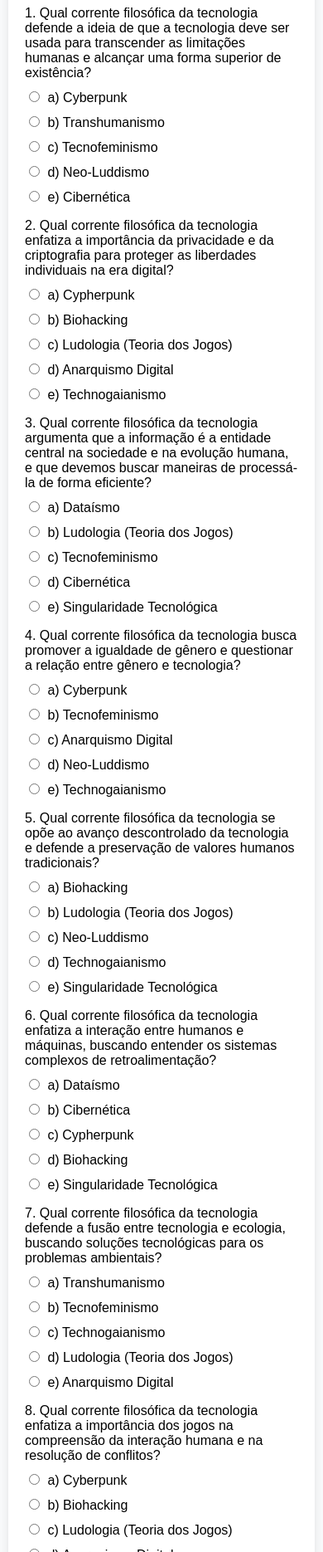
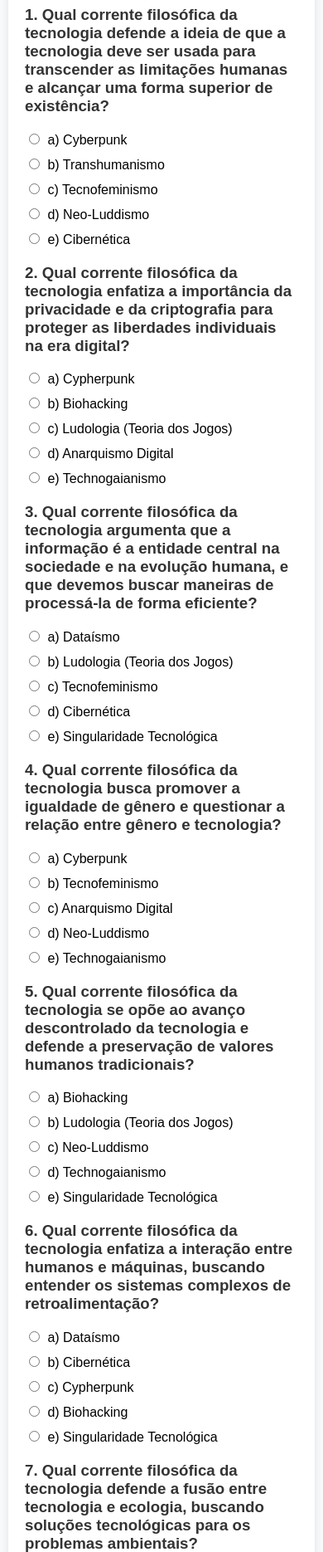
Before and after one commit to RAVELLSL/lista-de-exercicios-correntesfilosoficasdatecnologia, a plain HTML site: page index.html in a window 390 px wide. Shown: the part 130-2000 px from the top of the page at 83% size. Drawn offline with Linux system fonts and the light colour scheme.

Commit message:
Update index.html

```diff
--- a/index.html
+++ b/index.html
@@ -76,6 +76,7 @@
   h3 {
     margin-top: 20px;
     color: #333;
+    font-weight: bold; /* Adicionado negrito às perguntas */
   }
 
   p {
@@ -178,7 +179,11 @@
         box-sizing: border-box; /* Garante que padding e borda sejam incluídos na largura total */
     }
 
-    h1, h3, p, label {
+    h1 {
+        text-align: center; /* Centraliza o título */
+    }
+
+    h3, p, label {
         text-align: left;
     }
 
@@ -201,7 +206,7 @@
   <div class="main-content" id="main-content">
     <h1>Caderno de Exercícios</h1>
     <form id="exercises-form">
-      <p>1. Qual corrente filosófica da tecnologia defende a ideia de que a tecnologia deve ser usada para transcender as limitações humanas e alcançar uma forma superior de existência?</p>
+      <h3>1. Qual corrente filosófica da tecnologia defende a ideia de que a tecnologia deve ser usada para transcender as limitações humanas e alcançar uma forma superior de existência?</h3>
       <label>
         <input type="radio" name="q1" value="a"> a) Cyberpunk
       </label>
@@ -218,7 +223,7 @@
         <input type="radio" name="q1" value="e"> e) Cibernética
       </label>
 
-      <p>2. Qual corrente filosófica da tecnologia enfatiza a importância da privacidade e da criptografia para proteger as liberdades individuais na era digital?</p>
+      <h3>2. Qual corrente filosófica da tecnologia enfatiza a importância da privacidade e da criptografia para proteger as liberdades individuais na era digital?</h3>
       <label>
         <input type="radio" name="q2" value="a"> a) Cypherpunk
       </label>
@@ -235,7 +240,7 @@
         <input type="radio" name="q2" value="e"> e) Technogaianismo
       </label>
 
-      <p>3. Qual corrente filosófica da tecnologia argumenta que a informação é a entidade central na sociedade e na evolução humana, e que devemos buscar maneiras de processá-la de forma eficiente?</p>
+      <h3>3. Qual corrente filosófica da tecnologia argumenta que a informação é a entidade central na sociedade e na evolução humana, e que devemos buscar maneiras de processá-la de forma eficiente?</h3>
       <label>
         <input type="radio" name="q3" value="a"> a) Dataísmo
       </label>
@@ -252,7 +257,7 @@
         <input type="radio" name="q3" value="e"> e) Singularidade Tecnológica
       </label>
 
-      <p>4. Qual corrente filosófica da tecnologia busca promover a igualdade de gênero e questionar a relação entre gênero e tecnologia?</p>
+      <h3>4. Qual corrente filosófica da tecnologia busca promover a igualdade de gênero e questionar a relação entre gênero e tecnologia?</h3>
       <label>
         <input type="radio" name="q4" value="a"> a) Cyberpunk
       </label>
@@ -269,7 +274,7 @@
         <input type="radio" name="q4" value="e"> e) Technogaianismo
       </label>
 
-      <p>5. Qual corrente filosófica da tecnologia se opõe ao avanço descontrolado da tecnologia e defende a preservação de valores humanos tradicionais?</p>
+      <h3>5. Qual corrente filosófica da tecnologia se opõe ao avanço descontrolado da tecnologia e defende a preservação de valores humanos tradicionais?</h3>
       <label>
         <input type="radio" name="q5" value="a"> a) Biohacking
       </label>
@@ -286,7 +291,7 @@
         <input type="radio" name="q5" value="e"> e) Singularidade Tecnológica
       </label>
 
-      <p>6. Qual corrente filosófica da tecnologia enfatiza a interação entre humanos e máquinas, buscando entender os sistemas complexos de retroalimentação?</p>
+      <h3>6. Qual corrente filosófica da tecnologia enfatiza a interação entre humanos e máquinas, buscando entender os sistemas complexos de retroalimentação?</h3>
       <label>
         <input type="radio" name="q6" value="a"> a) Dataísmo
       </label>
@@ -303,7 +308,7 @@
         <input type="radio" name="q6" value="e"> e) Singularidade Tecnológica
       </label>
 
-      <p>7. Qual corrente filosófica da tecnologia defende a fusão entre tecnologia e ecologia, buscando soluções tecnológicas para os problemas ambientais?</p>
+      <h3>7. Qual corrente filosófica da tecnologia defende a fusão entre tecnologia e ecologia, buscando soluções tecnológicas para os problemas ambientais?</h3>
       <label>
         <input type="radio" name="q7" value="a"> a) Transhumanismo
       </label>
@@ -320,7 +325,7 @@
         <input type="radio" name="q7" value="e"> e) Anarquismo Digital
       </label>
 
-      <p>8. Qual corrente filosófica da tecnologia enfatiza a importância dos jogos na compreensão da interação humana e na resolução de conflitos?</p>
+      <h3>8. Qual corrente filosófica da tecnologia enfatiza a importância dos jogos na compreensão da interação humana e na resolução de conflitos?</h3>
       <label>
         <input type="radio" name="q8" value="a"> a) Cyberpunk
       </label>
@@ -337,7 +342,7 @@
         <input type="radio" name="q8" value="e"> e) Singularidade Tecnológica
       </label>
 
-      <p>9. Qual corrente filosófica da tecnologia acredita na criação de sociedades descentralizadas e na autonomia individual por meio da tecnologia?</p>
+      <h3>9. Qual corrente filosófica da tecnologia acredita na criação de sociedades descentralizadas e na autonomia individual por meio da tecnologia?</h3>
       <label>
         <input type="radio" name="q9" value="a"> a) Cypherpunk
       </label>
@@ -354,7 +359,7 @@
         <input type="radio" name="q9" value="e"> e) Singularidade Tecnológica
       </label>
 
-      <p>10. Qual corrente filosófica da tecnologia especula sobre o momento em que a inteligência artificial ultrapassará a inteligência humana, resultando em mudanças drásticas na sociedade?</p>
+      <h3>10. Qual corrente filosófica da tecnologia especula sobre o momento em que a inteligência artificial ultrapassará a inteligência humana, resultando em mudanças drásticas na sociedade?</h3>
       <label>
         <input type="radio" name="q10" value="a"> a) Transhumanismo
       </label>
@@ -394,66 +399,66 @@ function loadContent(theme) {
     case 'correntes_filosoficas':
       content += '<h1>Correntes Filosóficas da Tecnologia</h1>';
       content += '<form id="exercises-form">';
-      content += '<p>1. Qual corrente filosófica da tecnologia defende a ideia de que a tecnologia deve ser usada para transcender as limitações humanas e alcançar uma forma superior de existência?</p>';
+      content += '<h3>1. Qual corrente filosófica da tecnologia defende a ideia de que a tecnologia deve ser usada para transcender as limitações humanas e alcançar uma forma superior de existência?</h3>';
       content += '<label><input type="radio" name="q1" value="a"> a) Cyberpunk</label>';
       content += '<label><input type="radio" name="q1" value="b"> b) Transhumanismo</label>';
       content += '<label><input type="radio" name="q1" value="c"> c) Tecnofeminismo</label>';
       content += '<label><input type="radio" name="q1" value="d"> d) Neo-Luddismo</label>';
       content += '<label><input type="radio" name="q1" value="e"> e) Cibernética</label>';
-      content += '<p>2. Qual corrente filosófica da tecnologia enfatiza a importância da privacidade e da criptografia para proteger as liberdades individuais na era digital?</p>';
+      content += '<h3>2. Qual corrente filosófica da tecnologia enfatiza a importância da privacidade e da criptografia para proteger as liberdades individuais na era digital?</h3>';
       content += '<label><input type="radio" name="q2" value="a"> a) Cypherpunk</label>';
       content += '<label><input type="radio" name="q2" value="b"> b) Biohacking</label>';
       content += '<label><input type="radio" name="q2" value="c"> c) Ludologia (Teoria dos Jogos)</label>';
       content += '<label><input type="radio" name="q2" value="d"> d) Anarquismo Digital</label>';
       content += '<label><input type="radio" name="q2" value="e"> e) Technogaianismo</label>';
-      content += '<p>3. Qual corrente filosófica da tecnologia argumenta que a informação é a entidade central na sociedade e na evolução humana, e que devemos buscar maneiras de processá-la de forma eficiente?</p>';
+      content += '<h3>3. Qual corrente filosófica da tecnologia argumenta que a informação é a entidade central na sociedade e na evolução humana, e que devemos buscar maneiras de processá-la de forma eficiente?</h3>';
       content += '<label><input type="radio" name="q3" value="a"> a) Dataísmo</label>';
       content += '<label><input type="radio" name="q3" value="b"> b) Ludologia (Teoria dos Jogos)</label>';
       content += '<label><input type="radio" name="q3" value="c"> c) Tecnofeminismo</label>';
       content += '<label><input type="radio" name="q3" value="d"> d) Cibernética</label>';
       content += '<label><input type="radio" name="q3" value="e"> e) Singularidade Tecnológica</label>';
-      content += '<p>4. Qual corrente filosófica da tecnologia busca promover a igualdade de gênero e questionar a relação entre gênero e tecnologia?</p>';
+      content += '<h3>4. Qual corrente filosófica da tecnologia busca promover a igualdade de gênero e questionar a relação entre gênero e tecnologia?</h3>';
       content += '<label><input type="radio" name="q4" value="a"> a) Cyberpunk</label>';
       content += '<label><input type="radio" name="q4" value="b"> b) Tecnofeminismo</label>';
       content += '<label><input type="radio" name="q4" value="c"> c) Anarquismo Digital</label>';
       content += '<label><input type="radio" name="q4" value="d"> d) Neo-Luddismo</label>';
       content += '<label><input type="radio" name="q4" value="e"> e) Technogaianismo</label>';
-      content += '<p>5. Qual corrente filosófica da tecnologia se opõe ao avanço descontrolado da tecnologia e defende a preservação de valores humanos tradicionais?</p>';
+      content += '<h3>5. Qual corrente filosófica da tecnologia se opõe ao avanço descontrolado da tecnologia e defende a preservação de valores humanos tradicionais?</h3>';
       content += '<label><input type="radio" name="q5" value="a"> a) Biohacking</label>';
       content += '<label><input type="radio" name="q5" value="b"> b) Ludologia (Teoria dos Jogos)</label>';
       content += '<label><input type="radio" name="q5" value="c"> c) Neo-Luddismo</label>';
       content += '<label><input type="radio" name="q5" value="d"> d) Technogaianismo</label>';
       content += '<label><input type="radio" name="q5" value="e"> e) Singularidade Tecnológica</label>';
-      content += '<p>6. Qual corrente filosófica da tecnologia enfatiza a interação entre humanos e máquinas, buscando entender os sistemas complexos de retroalimentação?</p>';
+      content += '<h3>6. Qual corrente filosófica da tecnologia enfatiza a interação entre humanos e máquinas, buscando entender os sistemas complexos de retroalimentação?</h3>';
       content += '<label><input type="radio" name="q6" value="a"> a) Dataísmo</label>';
       content += '<label><input type="radio" name="q6" value="b"> b) Cibernética</label>';
       content += '<label><input type="radio" name="q6" value="c"> c) Cypherpunk</label>';
       content += '<label><input type="radio" name="q6" value="d"> d) Biohacking</label>';
       content += '<label><input type="radio" name="q6" value="e"> e) Singularidade Tecnológica</label>';
-      content += '<p>7. Qual corrente filosófica da tecnologia defende a fusão entre tecnologia e ecologia, buscando soluções tecnológicas para os problemas ambientais?</p>';
+      content += '<h3>7. Qual corrente filosófica da tecnologia defende a fusão entre tecnologia e ecologia, buscando soluções tecnológicas para os problemas ambientais?</h3>';
       content += '<label><input type="radio" name="q7" value="a"> a) Transhumanismo</label>';
       content += '<label><input type="radio" name="q7" value="b"> b) Tecnofeminismo</label>';
       content += '<label><input type="radio" name="q7" value="c"> c) Technogaianismo</label>';
       content += '<label><input type="radio" name="q7" value="d"> d) Ludologia (Teoria dos Jogos)</label>';
       content += '<label><input type="radio" name="q7" value="e"> e) Anarquismo Digital</label>';
-      content += '<p>8. Qual corrente filosófica da tecnologia enfatiza a importância dos jogos na compreensão da interação humana e na resolução de conflitos?</p>';
+      content += '<h3>8. Qual corrente filosófica da tecnologia enfatiza a importância dos jogos na compreensão da interação humana e na resolução de conflitos?</h3>';
       content += '<label><input type="radio" name="q8" value="a"> a) Cyberpunk</label>';
       content += '<label><input type="radio" name="q8" value="b"> b) Biohacking</label>';
       content += '<label><input type="radio" name="q8" value="c"> c) Ludologia (Teoria dos Jogos)</label>';
       content += '<label><input type="radio" name="q8" value="d"> d) Anarquismo Digital</label>';
       content += '<label><input type="radio" name="q8" value="e"> e) Singularidade Tecnológica</label>';
-      content += '<p>9. Qual corrente filosófica da tecnologia acredita na criação de sociedades descentralizadas e na autonomia individual por meio da tecnologia?</p>';
+      content += '<h3>9. Qual corrente filosófica da tecnologia acredita na criação de sociedades descentralizadas e na autonomia individual por meio da tecnologia?</h3>';
       content += '<label><input type="radio" name="q9" value="a"> a) Cypherpunk</label>';
       content += '<label><input type="radio" name="q9" value="b"> b) Dataísmo</label>';
       content += '<label><input type="radio" name="q9" value="c"> c) Neo-Luddismo</label>';
       content += '<label><input type="radio" name="q9" value="d"> d) Anarquismo Digital</label>';
       content += '<label><input type="radio" name="q9" value="e"> e) Singularidade Tecnológica</label>';
-      content += '<p>10. Qual corrente filosófica da tecnologia especula sobre o momento em que a inteligência artificial ultrapassará a inteligência humana, resultando em mudanças drásticas na sociedade?</p>';
+      content += '<h3>10. Qual corrente filosófica da tecnologia especula sobre o momento em que a inteligência artificial ultrapassará a inteligência humana, resultando em mudanças drásticas na sociedade?</h3>';
       content += '<label><input type="radio" name="q10" value="a"> a) Transhumanismo</label>';
       content += '<label><input type="radio" name="q10" value="b"> b) Cibernética</label>';
-      content += '<label><input type="radio" name="q10" value="c"> c) Technogaianismo</label>';
-      content += '<label><input type="radio" name="q10" value="d"> d) Singularidade Tecnológica</label>';
-      content += '<label><input type="radio" name="q10" value="e"> e) Cyberpunk</label>';
+      content += '<label><input type="radio" name="q10" value="c"> Technogaianismo</label>';
+      content += '<label><input type="radio" name="q10" value="d"> Singularidade Tecnológica</label>';
+      content += '<label><input type="radio" name="q10" value="e"> Cyberpunk</label>';
       content += '<button type="button" onclick="checkAnswers()">Responder</button>';
       content += '</form>';
       break;
```
